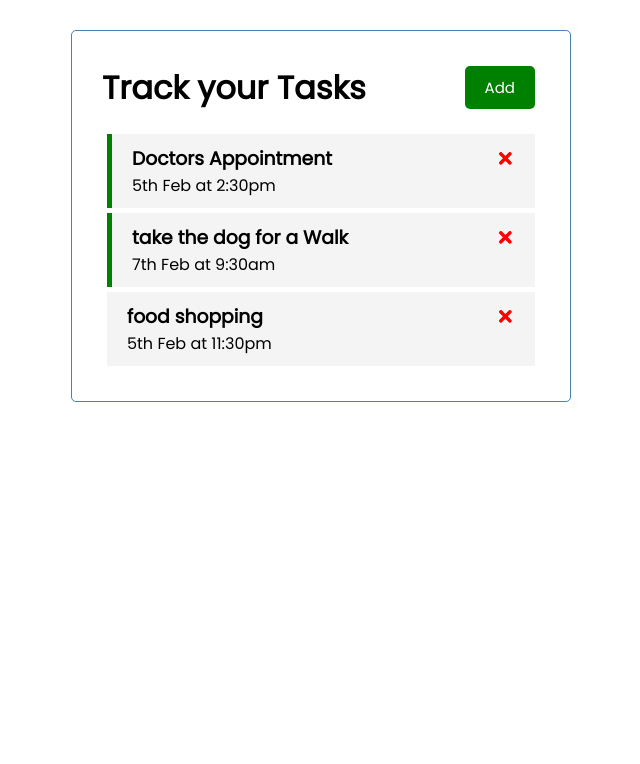
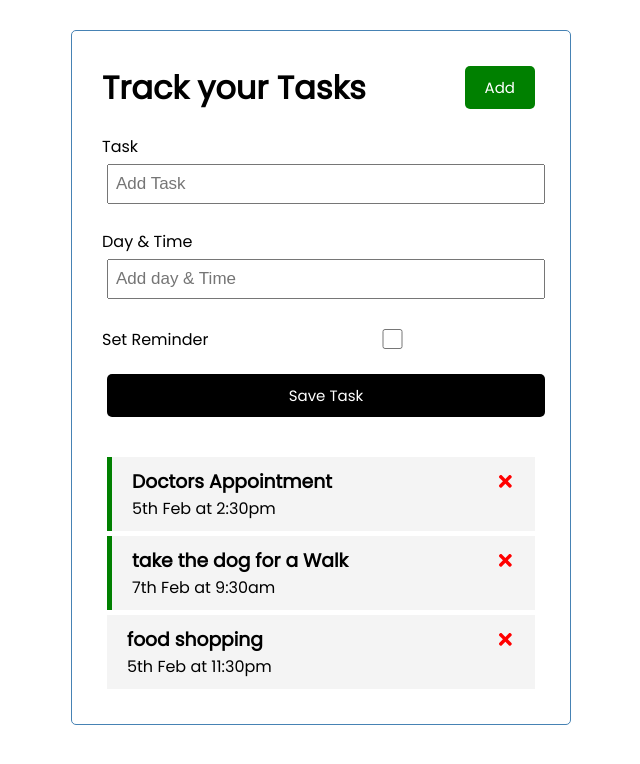
Before and after one commit to martinmaguire89/react-task-tracker, a React (Create React App) app: page / in a window 1280 px wide. Shown: the top 764 px of the page, without its empty margins (319-959 px from the left). Built offline with nearby package versions, Linux system fonts and the light colour scheme; the HTML template or start-up script is replaced by a standard one.

Commit message:
add tasked added to task tracker

```diff
--- a/src/App.js
+++ b/src/App.js
@@ -2,6 +2,7 @@
 import { useState } from 'react';
 import Header from './components/Header';
 import Tasks from './components/Tasks';
+import AddTask from './components/AddTask';
 
 function App() {
   const [tasks, setTasks] = useState([
@@ -25,6 +26,13 @@
     },
   ]);
 
+  //Add Task
+  const addTask = (task) => {
+    const id = Math.floor(Math.random() * 10000) + 1;
+    const newTask = { id, ...task };
+    setTasks([...tasks, newTask]);
+  };
+
   //Delete Task
   const deleteTask = (id) => {
     setTasks(tasks.filter((task) => task.id !== id));
@@ -42,6 +50,7 @@
   return (
     <div className="container">
       <Header />
+      <AddTask onAdd={addTask} />
       {tasks.length > 0 ? (
         <Tasks tasks={tasks} onDelete={deleteTask} onToggle={toggleReminder} />
       ) : (
--- /dev/null
+++ b/src/components/AddTask.js
@@ -0,0 +1,58 @@
+import { useState } from 'react';
+
+const AddTask = ({ onAdd }) => {
+  const [text, setText] = useState('');
+  const [day, setDay] = useState('');
+  const [reminder, setReminder] = useState(false);
+
+  const onSubmit = (e) => {
+    e.preventDefault();
+
+    if (!text) {
+      alert('Please add a task');
+      return;
+    }
+
+    onAdd({ text, day, reminder });
+
+    setText('');
+    setDay('');
+    setReminder(false);
+  };
+
+  return (
+    <form className="add-form" onSubmit={onSubmit}>
+      <div className="form-control">
+        <label>Task</label>
+        <input
+          type="text"
+          placeholder="Add Task"
+          value={text}
+          onChange={(e) => setText(e.target.value)}
+        />
+      </div>
+      <div className="form-control">
+        <label>Day & Time</label>
+        <input
+          type="text"
+          placeholder="Add day & Time"
+          value={day}
+          onChange={(e) => setDay(e.target.value)}
+        />
+      </div>
+      <div className="form-control form-control-check">
+        <label>Set Reminder</label>
+        <input
+          type="checkbox"
+          checked={reminder}
+          value={reminder}
+          onChange={(e) => setReminder(e.currentTarget.checked)}
+        />
+      </div>
+
+      <input type="Submit" value="Save Task" className="btn btn-block" />
+    </form>
+  );
+};
+
+export default AddTask;
```
